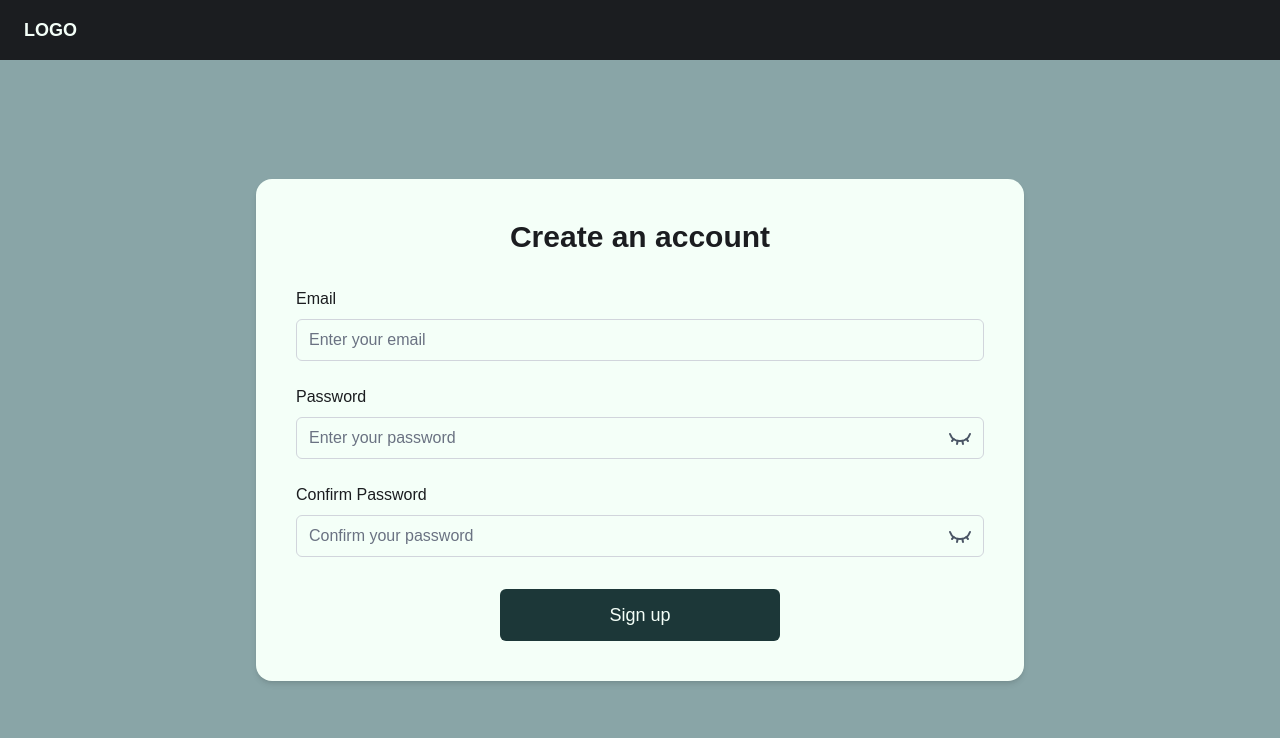
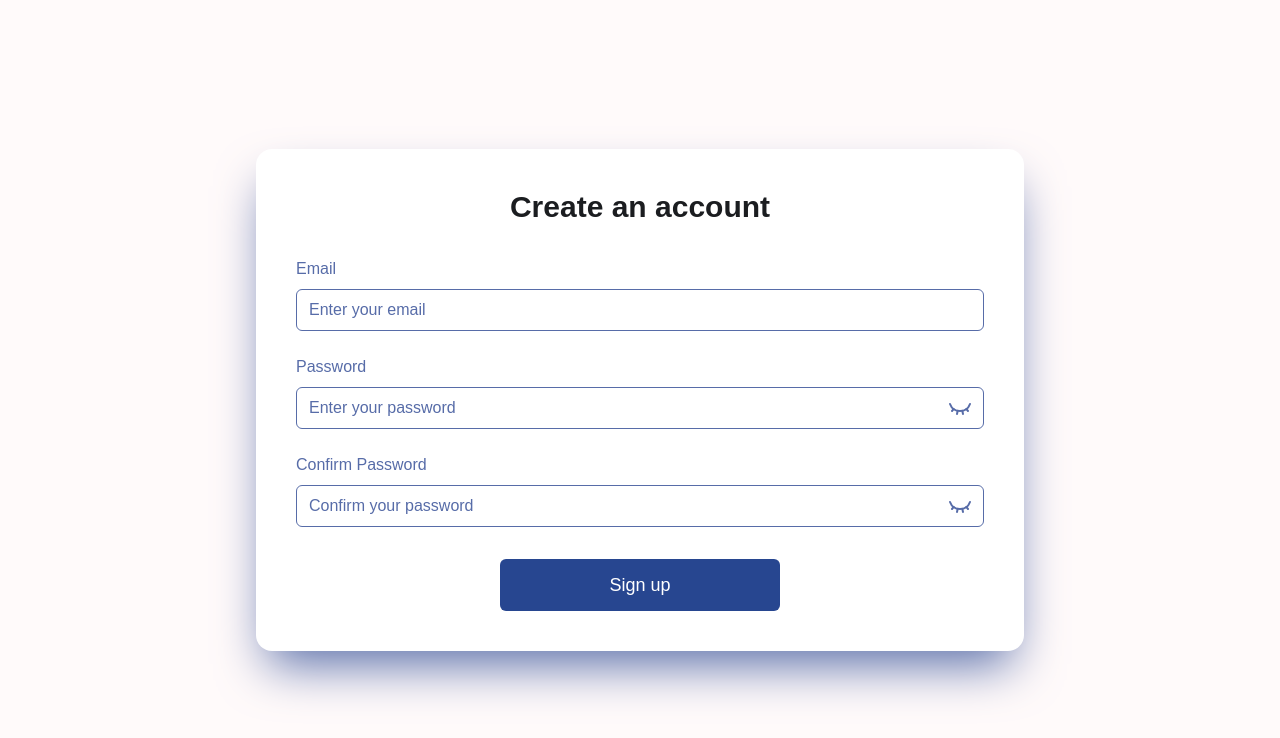
Before and after one commit to ValianceTekProject/AreaFront, a Next.js app: page /SignUp in a window 1280 px wide. Shown: the top 738 px of the page. Built offline with nearby package versions, Linux system fonts and the light colour scheme.

Commit message:
update: changing colors of all the website

```diff
--- a/app/Components/Dashboard_box.tsx
+++ b/app/Components/Dashboard_box.tsx
@@ -2,25 +2,25 @@ import DashboardLinkField from "./Dashboard_boxfield";
 
 export default function DashboardBox({ actionText, reactionText, checked, onCheck, label }) {
   return (
-    <div className="w-full bg-white rounded-md shadow-md p-10 flex items-start justify-between">
+    <div className="w-full bg-white rounded-md shadow-md shadow-[#576CA8] p-10 flex items-start justify-between">
 
       <div className="flex items-start">
         <input
           type="checkbox"
           checked={checked}
           onChange={onCheck}
-          className="self-center mr-20 w-6 h-6 accent-[#1B1D20]"
+          className="self-center mr-20 w-6 h-6 accent-[#576CA8]"
         />
 
         <div className="flex flex-col">
           <div className="mb-6">
-            <p className="font-semibold text-2xl text-[#1B1D20]">Action:</p>
-            <p className="text-xl text-[#4A4A4A]">{actionText}</p>
+            <p className="font-semibold text-2xl text-[#274690]">Action:</p>
+            <p className="text-xl text-[#576CA8]">{actionText}</p>
           </div>
 
           <div>
-            <p className="font-semibold text-2xl text-[#1B1D20]">Reaction:</p>
-            <p className="text-xl text-[#4A4A4A]">{reactionText}</p>
+            <p className="font-semibold text-2xl text-[#274690]">Reaction:</p>
+            <p className="text-xl text-[#576CA8]">{reactionText}</p>
           </div>
         </div>
       </div>
--- a/app/Components/Dashboard_boxfield.tsx
+++ b/app/Components/Dashboard_boxfield.tsx
@@ -10,17 +10,17 @@ export default function DashboardLinkField({ label, onApply }) {
 
   return (
     <div className="flex flex-col ml-10 w-full max-w-sm">
-      <p className="text-[#1B1D20] text-2xl font-semibold mb-2">Add {label} link</p>
+      <p className="text-[#576CA8] text-2xl font-semibold mb-2">Add {label} link</p>
       <input
         type="text"
         value={link}
         onChange={(e) => setLink(e.target.value)}
         placeholder="Enter link here"
-        className="p-2 border border-gray-300 text-xl rounded mb-4 focus:outline-none focus:ring-2 focus:ring-[#1B1D20] text-[#1B1D20]"
+        className="p-2 border border-gray-300 text-xl rounded mb-4 focus:outline-none focus:ring-2 focus:ring-[#1B1D20] text-[#576CA8]"
       />
       <button
         onClick={handleApply}
-        className="px-4 py-2 bg-[#1C3738] text-white text-xl font-semibold rounded hover:bg-[#696363]"
+        className="px-4 py-2 bg-[#274690] text-white text-xl font-semibold rounded hover:bg-[#1B264F]"
       >
         Apply
       </button>
--- a/app/Dashboard/page.tsx
+++ b/app/Dashboard/page.tsx
@@ -8,27 +8,23 @@ export default function Dashboard() {
   const [inactiveChecked, setInactiveChecked] = useState(true);
 
   return (
-    <div className="min-h-screen bg-[#89A5A7] relative flex flex-col">
-      <header className="w-full bg-[#1B1D20] text-[#F4FFF8] py-4 px-6 text-lg font-semibold z-20 relative">
-        LOGO
-      </header>
-
-      <div className="absolute left-0 top-0 h-full w-60 bg-[#3C4A4C] z-15">
+    <div className="min-h-screen bg-[#FFFAFA] relative flex flex-col">
+      <div className="absolute left-0 top-0 h-full w-60 bg-[#1B264F] z-15">
         <nav className="mt-15">
           <ul>
-            <li className="px-6 py-8 text-xl text-[#F4FFF8] hover:bg-[#89A5A7] cursor-pointer">Area Dashboard</li>
-            <li className="px-6 py-8 text-xl text-[#F4FFF8] hover:bg-[#89A5A7] cursor-pointer">Area Configuration</li>
-            <li className="px-6 py-8 text-xl text-[#F4FFF8] hover:bg-[#89A5A7] cursor-pointer">Services</li>
+            <li className="px-6 py-8 text-xl text-white hover:text-black hover:bg-[#FFFAFA] cursor-pointer">Area Dashboard</li>
+            <li className="px-6 py-8 text-xl text-white hover:text-black hover:bg-[#FFFAFA] cursor-pointer">Area Configuration</li>
+            <li className="px-6 py-8 text-xl text-white hover:text-black hover:bg-[#FFFAFA] cursor-pointer">Services</li>
           </ul>
         </nav>
-        <button className="absolute bottom-10 left-6 flex items-center gap-2 px-12 py-2 bg-[#F4FFF8] text-[#1B1D20] font-semibold rounded hover:bg-[#A3C1C2]">
+        <button className="absolute bottom-10 left-6 flex items-center gap-2 px-12 py-2 bg-[#F4FFF8] text-[#576CA8] font-semibold rounded hover:bg-[#A3C1C2]">
             <Settings size={22} />
             <span>Settings</span>
         </button>
       </div>
 
       <main className="flex-1 ml-60 flex flex-col items-start justify-start p-10 relative z-0">
-        <h2 className="text-4xl font-bold text-[#1B1D20] m-10">Active Area</h2>
+        <h2 className="text-4xl font-bold text-black m-10">Active Area</h2>
         <DashboardBox
           actionText="Ton père"
           reactionText="Ton frère"
@@ -37,7 +33,7 @@ export default function Dashboard() {
           label="ton grand-père"
         />
 
-        <h2 className="text-4xl font-bold text-[#1B1D20] m-10">Inactive Area</h2>
+        <h2 className="text-4xl font-bold text-black m-10">Inactive Area</h2>
         <DashboardBox
           actionText="Ta maman"
           reactionText="Ta soeur"
--- a/app/SignUp/page.tsx
+++ b/app/SignUp/page.tsx
@@ -7,59 +7,56 @@ export default function SignUpPage() {
   const [showConfirm, setShowConfirm] = useState(false);
 
   return (
-    <div className="min-h-screen bg-[#89A5A7] flex flex-col items-center p-0 m-0">
-      <header className="w-full bg-[#1B1D20] text-[#F4FFF8] py-4 px-6 text-lg font-semibold">
-        LOGO
-      </header>
+    <div className="min-h-screen bg-[#FFFAFA] flex flex-col items-center p-0 m-0">
       <div className="flex justify-center items-center w-full flex-1">
-        <div className="bg-[#F4FFF8] rounded-2xl shadow-md max-w-3xl w-full p-10">
+        <div className="bg-white rounded-2xl shadow-2xl shadow-[#576CA8] max-w-3xl w-full p-10">
           <h1 className="text-3xl font-bold text-center mb-8 text-[#1B1D20]">
             Create an account
           </h1>
           <div className="mb-6">
-            <label className="block mb-2 font-medium text-[#1B1D20]">Email</label>
+            <label className="block mb-2 font-medium text-[#576CA8]">Email</label>
             <input
               type="email"
               placeholder="Enter your email"
-              className="w-full border border-gray-300 rounded-md px-3 py-2 text-[#1B1D20] placeholder:text-gray-500"
+              className="w-full border border-[#576CA8] rounded-md px-3 py-2 text-[#1B1D20] placeholder:text-[#576CA8]"
             />
           </div>
           <div className="mb-6">
-            <label className="block mb-2 font-medium text-[#1B1D20]">Password</label>
+            <label className="block mb-2 font-medium text-[#576CA8]">Password</label>
             <div className="relative">
               <input
                 type={showPassword ? "text" : "password"}
                 placeholder="Enter your password"
-                className="w-full border border-gray-300 rounded-md px-3 py-2 text-[#1B1D20] placeholder:text-gray-500"
+                className="w-full border border-[#576CA8] rounded-md px-3 py-2 text-[#1B1D20] placeholder:text-[#576CA8]"
               />
               <button
                 type="button"
                 onClick={() => setShowPassword(!showPassword)}
-                className="absolute right-3 top-1/2 -translate-y-1/2 text-gray-600"
+                className="absolute right-3 top-1/2 -translate-y-1/2 text-[#576CA8]"
               >
                 {showPassword ? <Eye /> : <EyeClosed />}
               </button>
             </div>
           </div>
           <div className="mb-8">
-            <label className="block mb-2 font-medium text-[#1B1D20]">Confirm Password</label>
+            <label className="block mb-2 font-medium text-[#576CA8]">Confirm Password</label>
             <div className="relative">
               <input
                 type={showConfirm ? "text" : "password"}
                 placeholder="Confirm your password"
-                className="w-full border border-gray-300 rounded-md px-3 py-2 text-[#1B1D20] placeholder:text-gray-500"
+                className="w-full border border-[#576CA8] rounded-md px-3 py-2 text-[#1B1D20] placeholder:text-[#576CA8]"
               />
               <button
                 type="button"
                 onClick={() => setShowConfirm(!showConfirm)}
-                className="absolute right-3 top-1/2 -translate-y-1/2 text-gray-600"
+                className="absolute right-3 top-1/2 -translate-y-1/2 text-[#576CA8]"
               >
                 {showConfirm ? <Eye /> : <EyeClosed />}
               </button>
             </div>
           </div>
           <div className="flex justify-center">
-            <button className="w-70 bg-[#1C3738] text-[#F4FFF8] py-3 px-8 text-lg rounded-md hover:opacity-90">
+            <button className="w-70 bg-[#274690] text-white py-3 px-8 text-lg rounded-md hover:opacity-90">
               Sign up
             </button>
           </div>
--- a/package.json
+++ b/package.json
@@ -3,7 +3,7 @@
   "version": "0.1.0",
   "private": true,
   "scripts": {
-    "dev": "next dev",
+    "dev": "next dev --port 8081",
     "build": "next build",
     "start": "next start",
     "lint": "eslint"
```
Also changed, not shown: app/login/page.tsx (+20 -14 lines).
